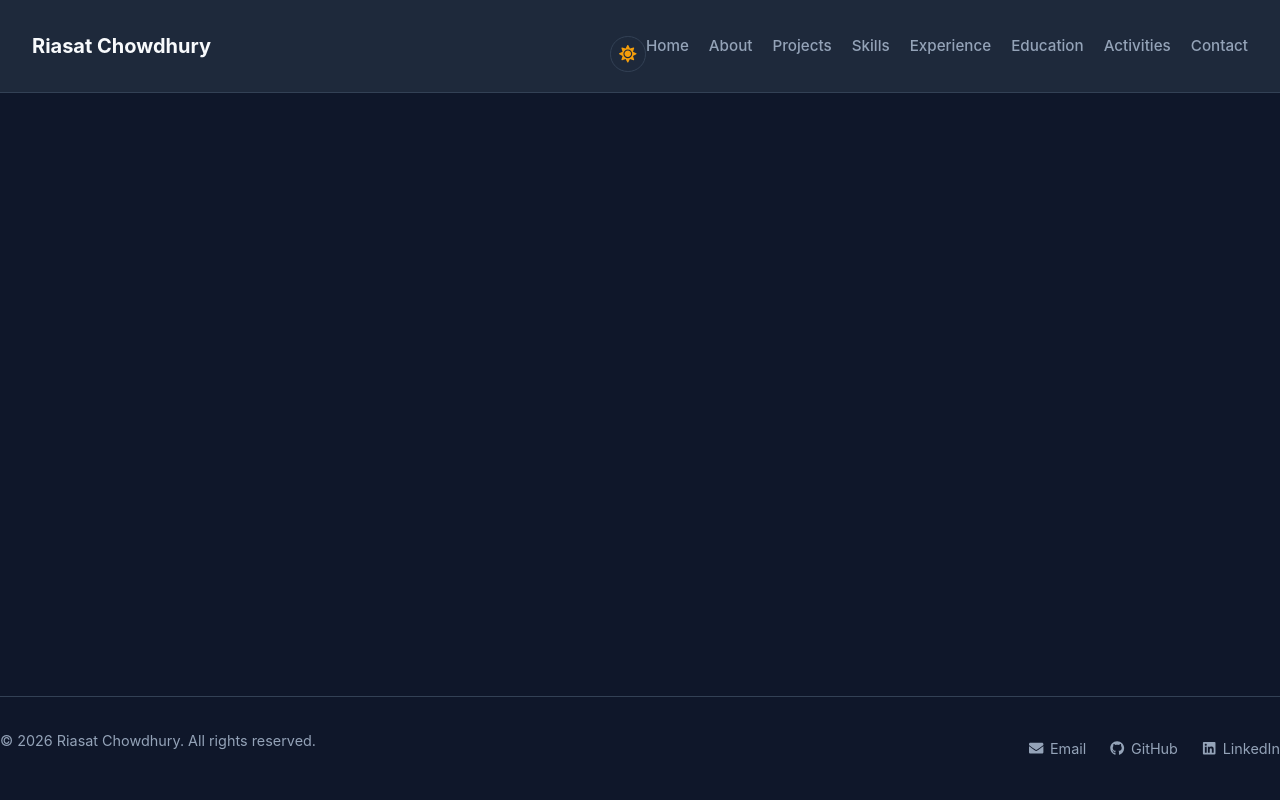
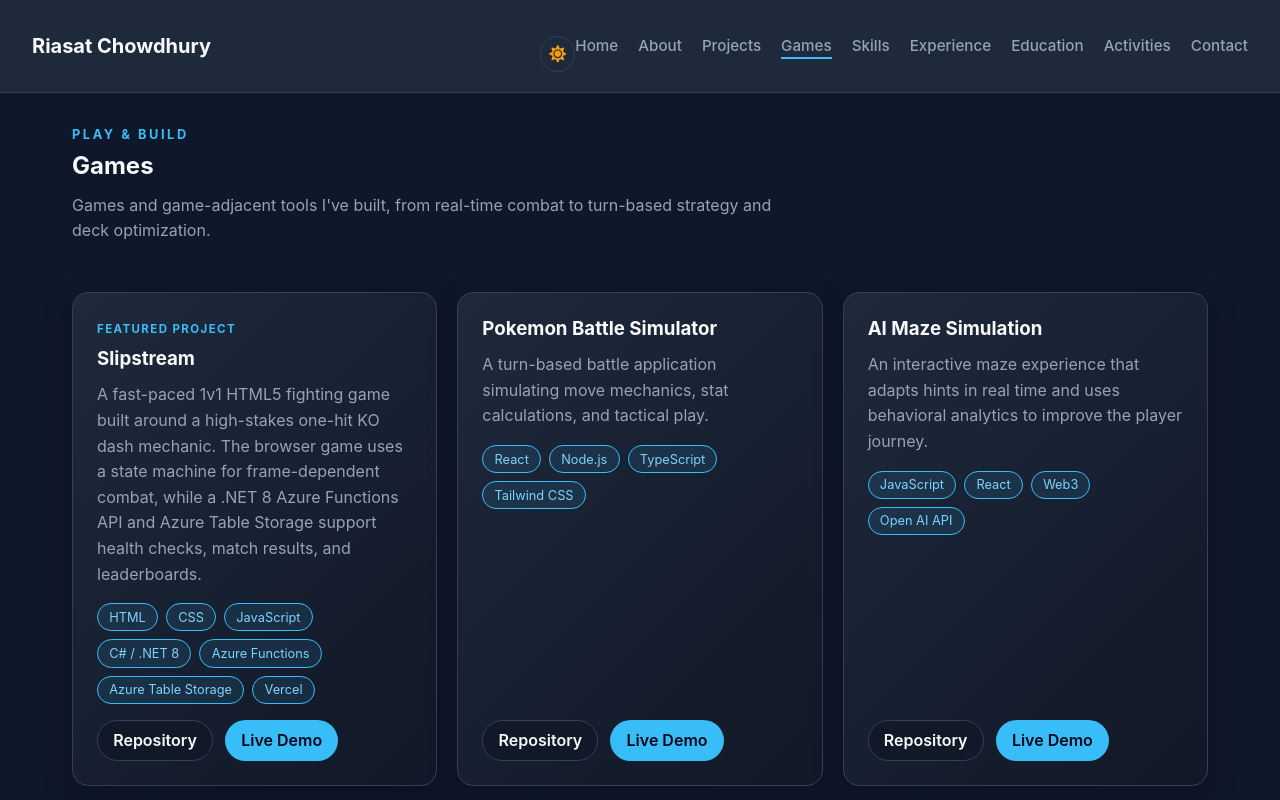
Before and after one commit to rchowd9/personal-portfolio, a React (Vite) app: page /#/games in a window 1280 px wide. Shown: the top 800 px of the page. Built offline with nearby package versions, Linux system fonts and the light colour scheme.

Commit message:
added games.jsx

```diff
--- a/src/App.jsx
+++ b/src/App.jsx
@@ -7,6 +7,7 @@ import Footer from "./components/Footer";
 import Home from "./pages/Home";
 import About from "./pages/About";
 import Projects from "./pages/Projects";
+import Games from "./pages/Games";
 import Skills from "./pages/Skills";
 import Activities from "./pages/Activities";
 import Experience from "./pages/Experience";
@@ -24,6 +25,7 @@ function App() {
               <Route path="/" element={<Home />} />
               <Route path="/about" element={<About />} />
               <Route path="/projects" element={<Projects />} />
+              <Route path="/games" element={<Games />} />
               <Route path="/skills" element={<Skills />} />
               <Route path="/experience" element={<Experience />} />
               <Route path="/education" element={<Education />} />
--- a/src/components/Header.jsx
+++ b/src/components/Header.jsx
@@ -7,6 +7,7 @@ const navItems = [
   { to: "/", label: "Home" },
   { to: "/about", label: "About" },
   { to: "/projects", label: "Projects" },
+  { to: "/games", label: "Games" },
   { to: "/skills", label: "Skills" },
   { to: "/experience", label: "Experience" },
   { to: "/education", label: "Education" },
--- a/src/pages/Games.jsx
+++ b/src/pages/Games.jsx
@@ -0,0 +1,67 @@
+import React from "react";
+import ProjectCard from "../components/ProjectCard";
+
+const games = [
+  {
+    title: "Slipstream",
+    description:
+      "A fast-paced 1v1 HTML5 fighting game built around a high-stakes one-hit KO dash mechanic. The browser game uses a state machine for frame-dependent combat, while a .NET 8 Azure Functions API and Azure Table Storage support health checks, match results, and leaderboards.",
+    tech: [
+      "HTML",
+      "CSS",
+      "JavaScript",
+      "C# / .NET 8",
+      "Azure Functions",
+      "Azure Table Storage",
+      "Vercel",
+    ],
+    featured: true,
+    liveUrl: "https://slipstream-iota-five.vercel.app/",
+    repoUrl: "https://github.com/rchowd9/Slipstream",
+  },
+  {
+    title: "Pokemon Battle Simulator",
+    description:
+      "A turn-based battle application simulating move mechanics, stat calculations, and tactical play.",
+    tech: ["React", "Node.js", "TypeScript", "Tailwind CSS"],
+    liveUrl: "https://pkmn-battle-simulator.vercel.app/",
+    repoUrl: "https://github.com/rchowd9/pkmnBattleSimulator",
+  },
+  {
+    title: "AI Maze Simulation",
+    description:
+      "An interactive maze experience that adapts hints in real time and uses behavioral analytics to improve the player journey.",
+    tech: ["JavaScript", "React", "Web3", "Open AI API"],
+    liveUrl: "https://toq2gn.jdoodle.io/",
+    repoUrl: "https://github.com/rchowd9/AI-MazeGame",
+  },
+  {
+    title: "Wizard101 Deck Builder",
+    description:
+      "A desktop application designed for Wizard101 players to construct, optimize, and simulate card draw probabilities for custom battle decks.",
+    tech: ["FXML", "Java", "HTML", "CSS", "JavaScript"],
+    liveUrl: "https://w101deck-web.vercel.app/",
+    repoUrl: "https://github.com/rchowd9/W101Deck",
+  },
+];
+
+export default function Games() {
+  return (
+    <section className="projects-section">
+      <div className="section-heading">
+        <p className="section-kicker">Play &amp; build</p>
+        <h2>Games</h2>
+        <p className="section-description">
+          Games and game-adjacent tools I've built, from real-time combat to
+          turn-based strategy and deck optimization.
+        </p>
+      </div>
+
+      <div className="projects-grid">
+        {games.map((game) => (
+          <ProjectCard key={game.title} {...game} />
+        ))}
+      </div>
+    </section>
+  );
+}
```
